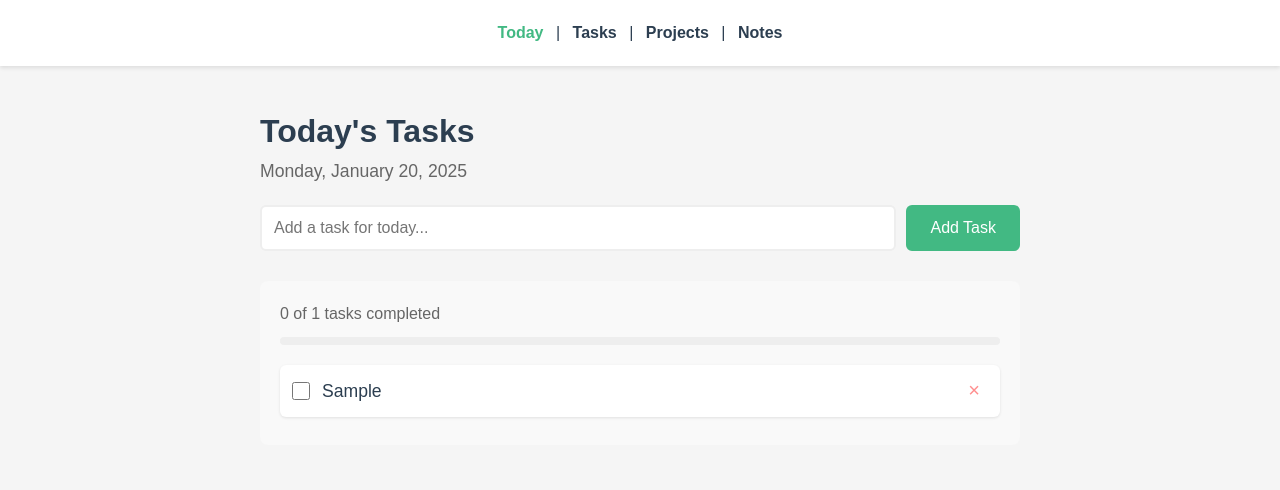
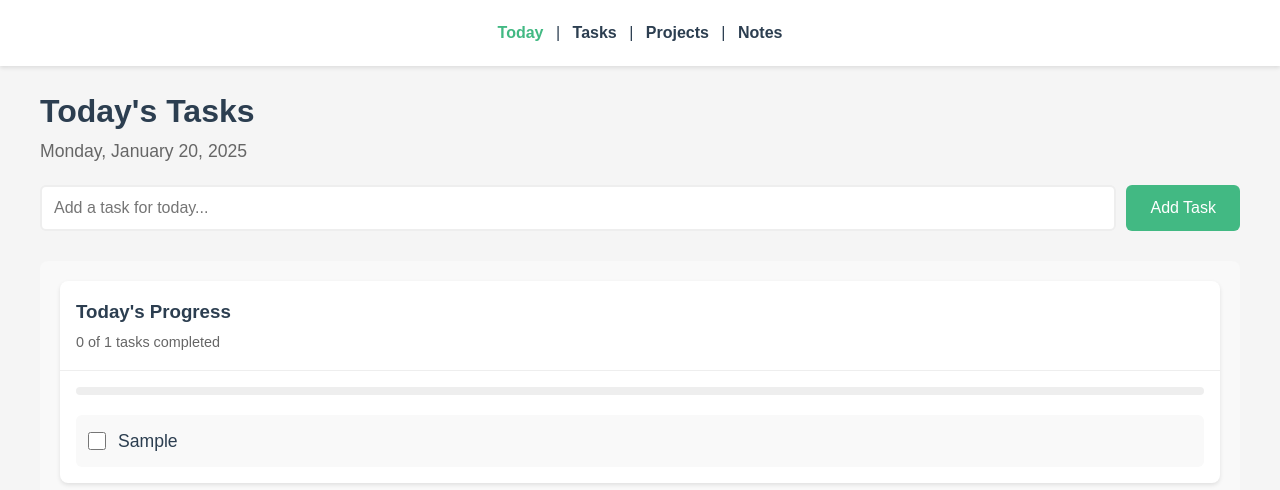
Before and after one commit to N1ckGriffin/ProductivityApp, a Vue app: page / in a window 1280 px wide. Both pictures are taken after typing "Sample" into the empty fields and a click on the button "Add Task". Shown: the top 490 px of the page. Built offline with nearby package versions, Linux system fonts and the light colour scheme.

Commit message:
feat: changed styles of Tasks and Today to work with new App

```diff
--- a/src/views/Tasks.vue
+++ b/src/views/Tasks.vue
@@ -1,17 +1,16 @@
 <!-- Tasks.vue -->
 <template>
   <div class="tasks-page">
-    <h1>All Tasks</h1>
+    <h1>Tasks</h1>
     <div class="subtitle">
       Keep track of everything you need to do
     </div>
 
-    <div class="task-input-container">
     <div class="task-input">
       <input
         v-model="newTask.text"
         @keyup.enter="addTask"
-          placeholder="Add a new task to your list..."
+        placeholder="Add a new task..."
         class="task-input-field"
       >
       <input
@@ -22,32 +21,43 @@
       >
       <button @click="addTask" class="add-button">Add Task</button>
     </div>
-    </div>
 
     <div class="tasks-container">
       <div v-if="tasks.length === 0" class="empty-state">
-        <p>Your task list is empty. Add some tasks to get started!</p>
+        <p>No tasks yet. Create your first task to get started!</p>
       </div>
 
-      <div v-else>
-        <div v-for="(group, date) in groupedTasks" :key="date" class="task-group">
-          <h3 class="group-header">
-            {{ formatGroupDate(date) }}
-          </h3>
+      <div v-else class="task-list">
+        <div
+          v-for="(group, date) in groupedTasks"
+          :key="date"
+          class="task-card"
+        >
+          <div class="task-header">
+            <div class="task-header-content">
+              <h3>{{ formatGroupDate(date) }}</h3>
+              <span class="task-summary">
+                {{ completedTasksInGroup(group) }}/{{ group.length }} tasks completed
+              </span>
+            </div>
+          </div>
 
-          <ul class="task-list">
-            <li v-for="task in group" :key="task.id" class="task-item">
           <div class="task-content">
+            <ul class="task-items">
+              <li
+                v-for="task in sortedTasks(group)"
+                :key="task.id"
+                class="task-item"
+              >
+                <div class="task-item-content">
                   <input
                     type="checkbox"
                     v-model="task.completed"
                     class="task-checkbox"
                   >
-                <div class="task-details">
                   <span :class="{ 'task-text': true, 'completed': task.completed }">
                     {{ task.text }}
                   </span>
-                </div>
                 </div>
                 <div class="task-actions">
                   <input
@@ -64,6 +74,7 @@
                 </div>
               </li>
             </ul>
+          </div>
         </div>
       </div>
     </div>
@@ -89,18 +100,13 @@ export default {
     groupedTasks() {
       const groups = {}
 
-      // Sort tasks by date and completion status
       const sortedTasks = [...this.tasks].sort((a, b) => {
         if (a.scheduledDate !== b.scheduledDate) {
           return a.scheduledDate.localeCompare(b.scheduledDate)
         }
-        if (a.completed !== b.completed) {
-          return a.completed ? 1 : -1
-        }
         return 0
       })
 
-      // Group tasks by date
       sortedTasks.forEach(task => {
         if (!groups[task.scheduledDate]) {
           groups[task.scheduledDate] = []
@@ -122,18 +128,24 @@ export default {
           scheduledDate: this.newTask.scheduledDate
         })
         this.newTask.text = ''
-        // Keep the date as is for consecutive tasks
       }
     },
     deleteTask(taskId) {
       this.tasks = this.tasks.filter(task => task.id !== taskId)
     },
     updateTask(task) {
-      // This method can be expanded for additional update functionality
       const index = this.tasks.findIndex(t => t.id === task.id)
       if (index !== -1) {
         this.tasks[index] = { ...task }
       }
+    },
+    sortedTasks(tasks) {
+      return [...tasks].sort((a, b) => {
+        if (a.completed !== b.completed) {
+          return a.completed ? 1 : -1
+        }
+        return 0
+      })
     },
     formatGroupDate(date) {
       const today = new Date().toISOString().split('T')[0]
@@ -147,6 +159,9 @@ export default {
         month: 'long',
         day: 'numeric'
       })
+    },
+    completedTasksInGroup(tasks) {
+      return tasks.filter(task => task.completed).length
     }
   }
 }
@@ -154,9 +169,8 @@ export default {
 
 <style scoped>
 .tasks-page {
-  max-width: 800px;
-  margin: 0 auto;
-  padding: 20px;
+  width: 100%;
+  height: calc(100vh - 140px);
   text-align: left;
 }
 
@@ -166,13 +180,11 @@ export default {
   font-size: 1.1em;
 }
 
-.task-input-container {
-  margin-bottom: 30px;
-}
-
 .task-input {
   display: flex;
   gap: 10px;
+  margin-bottom: 30px;
+  width: 100%;
 }
 
 .task-input-field {
@@ -189,6 +201,8 @@ export default {
   border-radius: 6px;
   font-size: 1em;
   color: #666;
+  width: 150px;
+  flex-shrink: 0;
 }
 
 .task-input-field:focus,
@@ -205,6 +219,7 @@ export default {
   border-radius: 6px;
   cursor: pointer;
   font-size: 1em;
+  white-space: nowrap;
 }
 
 .add-button:hover {
@@ -215,6 +230,9 @@ export default {
   background: #f9f9f9;
   padding: 20px;
   border-radius: 8px;
+  width: 100%;
+  min-width: 0;
+  box-sizing: border-box;
 }
 
 .empty-state {
@@ -223,20 +241,63 @@ export default {
   padding: 40px 0;
 }
 
-.task-group {
-  margin-bottom: 24px;
+.task-list {
+  display: flex;
+  flex-direction: column;
+  gap: 16px;
+  width: 100%;
+  min-width: 0;
 }
 
-.group-header {
-  color: #2c3e50;
-  margin-bottom: 12px;
-  padding-bottom: 8px;
-  border-bottom: 2px solid #eee;
+.task-card {
+  background: white;
+  border-radius: 8px;
+  box-shadow: 0 2px 4px rgba(0, 0, 0, 0.1);
+  width: 100%;
+  min-width: 0;
+  display: flex;
+  flex-direction: column;
 }
 
-.task-list {
+.task-header {
+  display: flex;
+  justify-content: space-between;
+  align-items: center;
+  padding: 16px;
+  border-bottom: 1px solid #eee;
+  width: 100%;
+  box-sizing: border-box;
+}
+
+.task-header-content {
+  flex: 1;
+  min-width: 0;
+}
+
+.task-header h3 {
+  margin: 0;
+  color: #2c3e50;
+}
+
+.task-summary {
+  font-size: 0.9em;
+  color: #666;
+  margin-top: 4px;
+  display: block;
+}
+
+.task-content {
+  padding: 16px;
+  width: 100%;
+  box-sizing: border-box;
+  min-width: 0;
+}
+
+.task-items {
   list-style: none;
   padding: 0;
+  margin: 0;
+  width: 100%;
 }
 
 .task-item {
@@ -244,16 +305,25 @@ export default {
   align-items: center;
   justify-content: space-between;
   padding: 12px;
-  background: white;
+  background: #f9f9f9;
   border-radius: 6px;
   margin-bottom: 8px;
-  box-shadow: 0 1px 3px rgba(0, 0, 0, 0.1);
+  transition: all 0.2s ease;
 }
 
-.task-content {
+.task-item:hover {
+  background: #f0f0f0;
+}
+
+.task-item:last-child {
+  margin-bottom: 0;
+}
+
+.task-item-content {
   display: flex;
   align-items: center;
   flex: 1;
+  min-width: 0;
 }
 
 .task-checkbox {
@@ -261,14 +331,15 @@ export default {
   width: 18px;
   height: 18px;
   cursor: pointer;
-}
-
-.task-details {
-  flex: 1;
+  flex-shrink: 0;
 }
 
 .task-text {
   font-size: 1.1em;
+  min-width: 0;
+  white-space: nowrap;
+  overflow: hidden;
+  text-overflow: ellipsis;
 }
 
 .task-text.completed {
@@ -289,10 +360,16 @@ export default {
   font-size: 20px;
   cursor: pointer;
   padding: 0 8px;
+  opacity: 0;
+  transition: opacity 0.2s ease;
+  flex-shrink: 0;
+}
+
+.task-item:hover .delete-button {
   opacity: 0.6;
 }
 
 .delete-button:hover {
-  opacity: 1;
+  opacity: 1 !important;
 }
 </style>
--- a/src/views/Today.vue
+++ b/src/views/Today.vue
@@ -1,8 +1,8 @@
 <!-- Today.vue -->
 <template>
-  <div class="daily-tasks">
+  <div class="today-page">
     <h1>Today's Tasks</h1>
-    <div class="date-header">
+    <div class="subtitle">
       {{ today }}
     </div>
 
@@ -21,19 +21,31 @@
         <p>No tasks for today yet. Start fresh by adding some tasks above!</p>
       </div>
 
-      <div v-else class="tasks-summary">
-        <p>{{ completedTasks }} of {{ todaysTasks.length }} tasks completed</p>
+      <div v-else class="task-card">
+        <div class="task-header">
+          <div class="task-header-content">
+            <h3>Today's Progress</h3>
+            <span class="task-summary">
+              {{ completedTasks }} of {{ todaysTasks.length }} tasks completed
+            </span>
+          </div>
+        </div>
+
+        <div class="task-content">
           <div class="progress-bar">
             <div
               class="progress"
               :style="{ width: progressPercentage + '%' }"
             ></div>
           </div>
-      </div>
 
           <ul class="task-list">
-        <li v-for="task in todaysTasks" :key="task.id" class="task-item">
-          <div class="task-content">
+            <li
+              v-for="task in todaysTasks"
+              :key="task.id"
+              class="task-item"
+            >
+              <div class="task-item-content">
                 <input
                   type="checkbox"
                   v-model="task.completed"
@@ -49,6 +61,8 @@
               >×</button>
             </li>
           </ul>
+        </div>
+      </div>
     </div>
   </div>
 </template>
@@ -97,14 +111,13 @@ export default {
 </script>
 
 <style scoped>
-.daily-tasks {
-  max-width: 800px;
-  margin: 0 auto;
-  padding: 20px;
+.today-page {
+  width: 100%;
+  height: calc(100vh - 140px);
   text-align: left;
 }
 
-.date-header {
+.subtitle {
   color: #666;
   margin-bottom: 20px;
   font-size: 1.1em;
@@ -114,6 +127,7 @@ export default {
   display: flex;
   gap: 10px;
   margin-bottom: 30px;
+  width: 100%;
 }
 
 .task-input-field {
@@ -137,6 +151,7 @@ export default {
   border-radius: 6px;
   cursor: pointer;
   font-size: 1em;
+  white-space: nowrap;
 }
 
 .add-button:hover {
@@ -147,6 +162,9 @@ export default {
   background: #f9f9f9;
   padding: 20px;
   border-radius: 8px;
+  width: 100%;
+  min-width: 0;
+  box-sizing: border-box;
 }
 
 .empty-state {
@@ -155,9 +173,48 @@ export default {
   padding: 40px 0;
 }
 
-.tasks-summary {
-  margin-bottom: 20px;
+.task-card {
+  background: white;
+  border-radius: 8px;
+  box-shadow: 0 2px 4px rgba(0, 0, 0, 0.1);
+  width: 100%;
+  min-width: 0;
+  display: flex;
+  flex-direction: column;
+}
+
+.task-header {
+  display: flex;
+  justify-content: space-between;
+  align-items: center;
+  padding: 16px;
+  border-bottom: 1px solid #eee;
+  width: 100%;
+  box-sizing: border-box;
+}
+
+.task-header-content {
+  flex: 1;
+  min-width: 0;
+}
+
+.task-header h3 {
+  margin: 0;
+  color: #2c3e50;
+}
+
+.task-summary {
+  font-size: 0.9em;
   color: #666;
+  margin-top: 4px;
+  display: block;
+}
+
+.task-content {
+  padding: 16px;
+  width: 100%;
+  box-sizing: border-box;
+  min-width: 0;
 }
 
 .progress-bar {
@@ -165,7 +222,7 @@ export default {
   background-color: #eee;
   border-radius: 4px;
   overflow: hidden;
-  margin-top: 10px;
+  margin-bottom: 20px;
 }
 
 .progress {
@@ -177,6 +234,8 @@ export default {
 .task-list {
   list-style: none;
   padding: 0;
+  margin: 0;
+  width: 100%;
 }
 
 .task-item {
@@ -184,16 +243,25 @@ export default {
   align-items: center;
   justify-content: space-between;
   padding: 12px;
-  background: white;
+  background: #f9f9f9;
   border-radius: 6px;
   margin-bottom: 8px;
-  box-shadow: 0 1px 3px rgba(0, 0, 0, 0.1);
+  transition: all 0.2s ease;
 }
 
-.task-content {
+.task-item:hover {
+  background: #f0f0f0;
+}
+
+.task-item:last-child {
+  margin-bottom: 0;
+}
+
+.task-item-content {
   display: flex;
   align-items: center;
   flex: 1;
+  min-width: 0;
 }
 
 .task-checkbox {
@@ -201,10 +269,15 @@ export default {
   width: 18px;
   height: 18px;
   cursor: pointer;
+  flex-shrink: 0;
 }
 
 .task-text {
   font-size: 1.1em;
+  min-width: 0;
+  white-space: nowrap;
+  overflow: hidden;
+  text-overflow: ellipsis;
 }
 
 .task-text.completed {
@@ -219,10 +292,16 @@ export default {
   font-size: 20px;
   cursor: pointer;
   padding: 0 8px;
+  opacity: 0;
+  transition: opacity 0.2s ease;
+  flex-shrink: 0;
+}
+
+.task-item:hover .delete-button {
   opacity: 0.6;
 }
 
 .delete-button:hover {
-  opacity: 1;
+  opacity: 1 !important;
 }
 </style>
```
Lines whose indentation alone changed are shown as unchanged.
